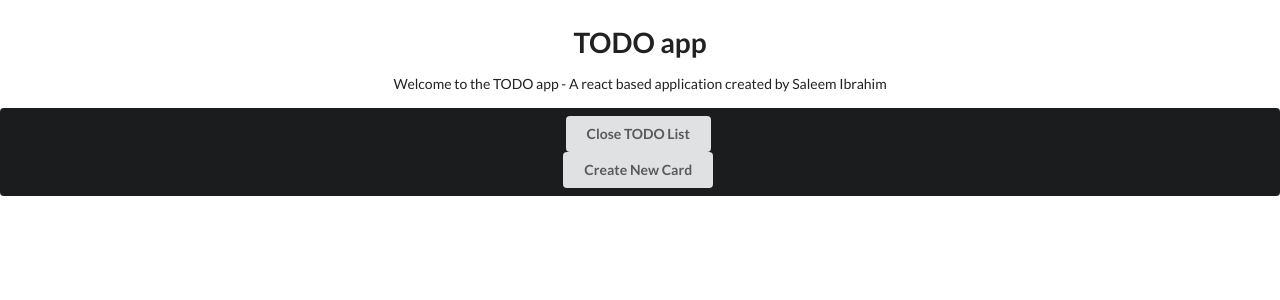
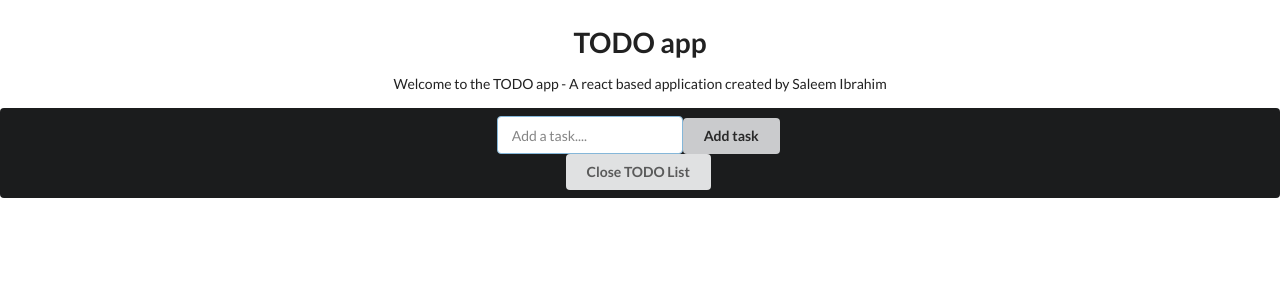
Before and after one commit to SaleemIbrahim1212/React-TODOList, a React (Create React App) app: page / in a window 1280 px wide. Both pictures are taken after a click on the button "Open TODO List". Shown: the top 300 px of the page. Built offline with nearby package versions, Linux system fonts and the light colour scheme.

Commit message:
Changed the format a bit and added some extra functionality

```diff
--- a/src/App.js
+++ b/src/App.js
@@ -8,7 +8,8 @@ class App extends Component {
         Todos: [
         ],
         showTODOs: false,
-        counter: 0
+        counter: 0,
+        info: ""
 
 
 
@@ -16,19 +17,23 @@ class App extends Component {
 
 
 
-namechangehandler = (event, value) => {
+namechangehandler = (event) => {
 
-    let Todoz = [...this.state.Todos];
+    /*let Todoz = [...this.state.Todos];
     let Todom = {...this.state.Todos[value]}
 
     Todom.name = event.target.value;
     Todom.val = value;
     Todoz[value] = Todom;
     console.log('This is the updated Todoz')
-    this.setState({Todos: Todoz});
+    this.setState({Todos: Todoz});*/
+    this.setState({info: event.target.value});
+    console.log("here")
 
 
 }
+
+
 
 toggle = () => {
     const show = this.state.showTODOs;
@@ -39,18 +44,14 @@ create = () => {
     let v = this.state.counter
     v = v+1
     this.setState({
-        Todos: [ ...this.state.Todos,   {name:"Nothing here yet", val:this.state.counter} ],
+        Todos: [ ...this.state.Todos,   {name:this.state.info, val:this.state.counter} ],
         counter :v} )
 
-
-    console.log(v)
-
-
-
 }
-deleteTodo = (event, value) =>{
-    const result = this.state.Todos.filter(Todoz => Todoz.val !==value)
+deleteTodo = (value) =>{
+    let result = this.state.Todos.filter(Todoz => !(Todoz.name ===value))
     this.setState({Todos: result});
+    console.log(value)
 
 }
 
@@ -76,29 +77,32 @@ deleteTodo = (event, value) =>{
       <h1> TODO app </h1>
       <p> Welcome to the TODO app - A react based application created by Saleem Ibrahim </p>
 {this.state.showTODOs === true ?
+
         <div class = "ui inverted segment" style ={style}>
+        <div class ="ui focus input"> <input type="text" placeholder ="Add a task...." onChange = { this.namechangehandler}/>
+</div>
+        <button class ="ui button" onClick = {this.create}> Add task </button>
       <div> <button class="ui button" onClick= {this.toggle}> Close TODO List </button> </div>
 
             {this.state.Todos.map( (item, index)=>
             <Todo
-            click = {(e) => this.deleteTodo(e, index)}
             name={this.state.Todos[index].name}
-            changed = { (e) =>  this.namechangehandler(e, index)}
-            key = {index}
+            key = {this.state.Todos[index].name}
+            click = {() =>this.deleteTodo(this.state.Todos[index].name)}
+
         />
 
             )
             }
 
-<div>
-         <button class="ui button" onClick = {() => this.create(TodoList)}> Create New Card</button>
-</div>
 
 
             </div> :
             <div> <button class="ui button" onClick= {this.toggle}> Open TODO List </button> </div>
 
 }
+
+
 
 
 </div>
--- a/src/Todo/Todo.css
+++ b/src/Todo/Todo.css
@@ -6,9 +6,3 @@
     padding: 16px;
     text-align: center;
 }
-
-input[type="text"], textarea {
-
-  background-color : #000000;
-
-}
--- a/src/Todo/Todo.js
+++ b/src/Todo/Todo.js
@@ -3,9 +3,9 @@ import './Todo.css';
 const todo = (props)=> {
     return (
         <div className="Todo">
-        <p onClick={props.click}>TODO task: {props.name} </p>
+        <p>TODO task: {props.name} </p>
         <p> {props.children}</p>
-        <input className = "textbox" type ="text" onChange={props.changed} value ={props.name} onClick={""}/>
+        <sub onClick = {props.click}> Click to delete</sub>
         </div>
 
 
```
Also changed, not shown: 1 other file (tests, documents, lock files or other folders).
